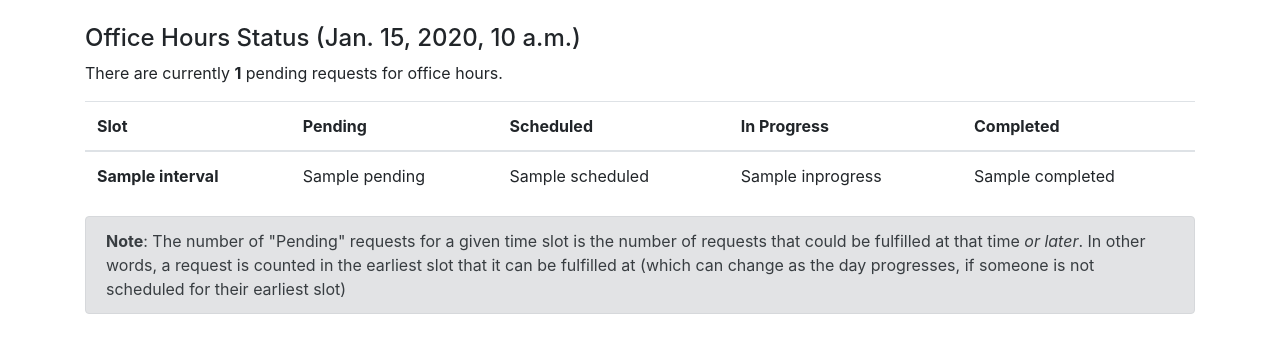
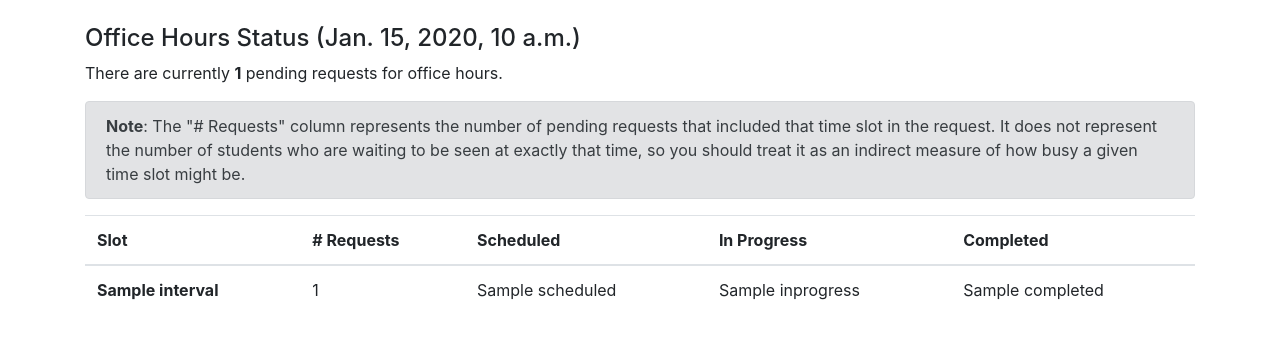
Before and after one commit to uchicago-cs/cs121-officehours-webapp, a Django app: template templates/uchicago-cs/status.html in a window 1280 px wide. Shown: the part 56-409 px from the top of the page. Run offline with Django 3.2, Linux system fonts and the light colour scheme; tables that the repository leaves empty hold one stand-in row (values such as "Sample post"); the template is opened without the code that fills it: values that come from a table or form of the project are taken from there, most other values are stand-ins (such as "Sample title", 1, 10 or a date in 2020); some libraries are stand-ins or nearby versions.

Commit message:
Account for the fact that there can now be two slots with the same times, but different formats

```diff
--- a/officehours/models.py
+++ b/officehours/models.py
@@ -145,21 +145,9 @@ class Slot(models.Model):
         end = self.end_time.strftime("%I:%M %p")
         return "{} - {}".format(start, end)
 
-    @staticmethod
-    def get_current_slot(course_offering):
-        now = timezone.localtime(timezone.now())
-
-        slots = Slot.objects.filter(course_offering = course_offering,
-                                    date=now.date(),
-                                    start_time__lte = now.time(),
-                                    end_time__gt = now.time())
-
-        assert len(slots) <= 1
-
-        if len(slots) == 1:
-            return slots[0]
-        else:
-            return None
+    @property
+    def online(self):
+        return self.format == Slot.SLOT_ONLINE
 
     @staticmethod
     def get_next_slots(course_offering, hours):
@@ -256,15 +244,23 @@ class Request(models.Model):
 
     @property
     def ordered_slots(self):
-        return self.slots.all().order_by("start_time")
+        return self.slots.all().order_by("start_time", "-format")
 
     @property
-    def next_available_slot(self):
+    def next_available_slots(self):
         now = timezone.localtime(timezone.now())
 
-        next_slot = self.slots.filter(end_time__gt = now.time()).order_by("start_time").first()
+        next_slot = self.slots.filter(end_time__gt=now.time()).order_by("start_time").first()
 
-        return next_slot
+        if next_slot:
+            # There could be other slots (e.g., with a different format) with the same times
+            next_slots = self.slots.filter(date=next_slot.date,
+                                           start_time=next_slot.start_time,
+                                           end_time=next_slot.end_time)
+        else:
+            next_slots = next_slot
+
+        return next_slots
 
     @property
     def priority(self):
@@ -308,13 +304,15 @@ class Request(models.Model):
         """Produces string summary displayed on 'accordions' in Today's Request"""
 
         created_at = timezone.localtime(self.created_at)
+        now = timezone.localtime(timezone.now())
 
         next_str = ""
         if self.state == Request.STATE_PENDING:
-            next_slot = self.next_available_slot
+            next_slots = self.next_available_slots
 
-            if next_slot is not None:
-                if next_slot == Slot.get_current_slot(self.course_offering):
+            if next_slots is not None:
+                next_slot = next_slots.first()
+                if next_slot.date == now.date() and next_slot.start_time <= now.time() <= next_slot.end_time:
                     next_str = "(Available NOW)"
                 else:
                     next_str = "(Earliest availability: {})".format(next_slot.interval)
--- a/templates/uchicago-cs/status.html
+++ b/templates/uchicago-cs/status.html
@@ -20,11 +20,19 @@ There are no office hours on this date.
 
     <p>There are currently <strong>{{ total_pending }}</strong> pending requests for office hours.</p>
 
-<table class="table">
+    <div class="alert alert-secondary" role="alert">
+        <strong>Note</strong>: The "# Requests" column represents the number of pending requests that included
+        that time slot in the request. It does not represent the number of students who are waiting to be seen
+        at exactly that time, so you should treat it as an indirect measure of how busy a given time slot
+        might be.
+    </div>
+
+
+    <table class="table">
   <thead>
     <tr>
       <th scope="col">Slot</th>
-      <th scope="col">Pending</th>
+      <th scope="col"># Requests</th>
       <th scope="col">Scheduled</th>
       <th scope="col">In Progress</th>
       <th scope="col">Completed</th>
@@ -33,8 +41,10 @@ There are no office hours on this date.
   <tbody>
     {% for slot, counts in slot_requests.items %}
         <tr>
-          <th scope="row">{{ slot.interval }}</th>
-          <td>{{counts.pending}}</td>
+            <th scope="row">{{ slot.interval }}
+                {% if slot.online %}[Online]{% endif %}
+            </th>
+          <td>{{counts.num_requests}}</td>
           <td>{{counts.scheduled}}</td>
           <td>{{counts.inprogress}}</td>
           <td>{{counts.completed}}</td>
@@ -43,11 +53,6 @@ There are no office hours on this date.
   </tbody>
 </table>
 
-<div class="alert alert-secondary" role="alert">
-<strong>Note</strong>: The number of "Pending" requests for a given time slot is the number of requests that could be fulfilled
-at that time <em>or later</em>. In other words, a request is counted in the earliest slot that it can be fulfilled at (which
-can change as the day progresses, if someone is not scheduled for their earliest slot)
-</div>
 
 {% endif %}
 
```
Also changed, not shown: officehours/views.py (+9 -9 lines).
